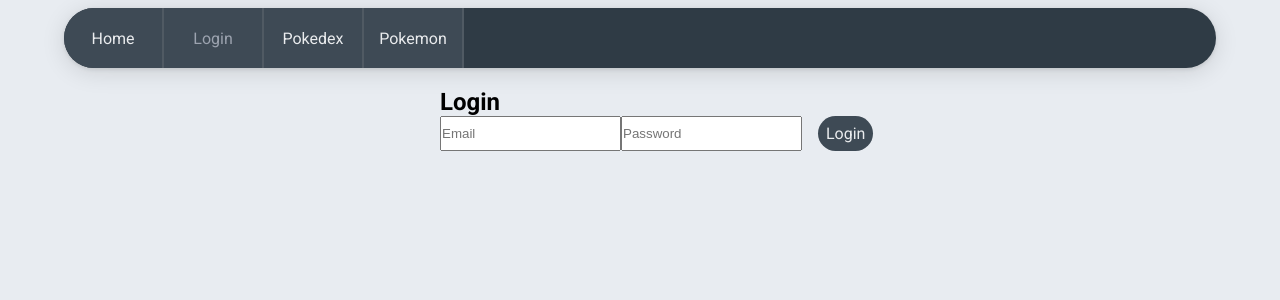
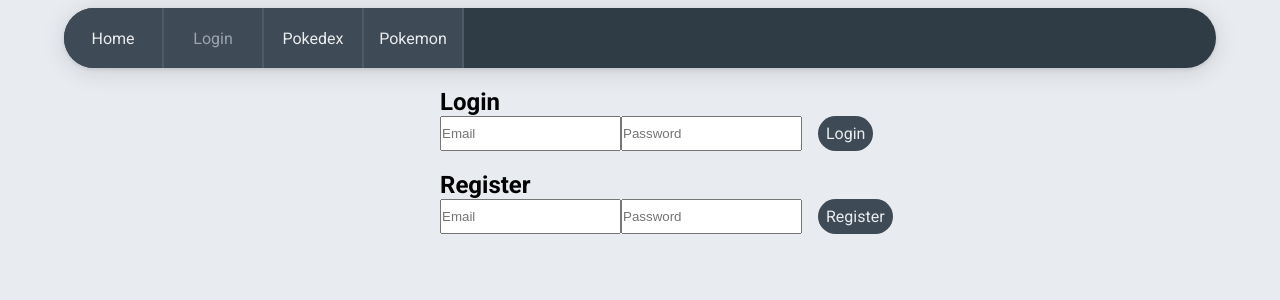
Before and after one commit to VictorMo101/AdvJSExam, a Vue app: page /login in a window 1280 px wide. Shown: the top 300 px of the page. Built offline with nearby package versions, Linux system fonts and the light colour scheme; no server answers.

Commit message:
register function

```diff
--- a/src/composables/useAuth.js
+++ b/src/composables/useAuth.js
@@ -1,6 +1,6 @@
 import { ref, computed } from 'vue'
 import { firebaseApp } from './firebase.js'
-import { onAuthStateChanged, signInWithEmailAndPassword, signOut, getAuth } from 'firebase/auth'
+import { createUserWithEmailAndPassword, onAuthStateChanged, signInWithEmailAndPassword, signOut, getAuth } from 'firebase/auth'
 
 const auth = getAuth(firebaseApp)
 
@@ -49,6 +49,20 @@ const logout = async (routerInstance) => {
     }
 }
 
+const register = async (regEmail, regPassword) => {
+    loading.value = true
+    authError.value = null
+    try {
+        await createUserWithEmailAndPassword(auth, regEmail, regPassword)
+    }
+    catch(error) {
+        authError.value = error.message
+    }
+    finally {
+        loading.value = false
+    }
+}
+
 export function useAuth() {
     return {
         currentUser,
@@ -56,5 +70,7 @@ export function useAuth() {
         authError,
         loading,
         login,
-        logout }
+        logout,
+        register
+    }
 }
--- a/src/views/LoginView.vue
+++ b/src/views/LoginView.vue
@@ -2,7 +2,7 @@
 import { ref } from 'vue';
 import { useAuth } from '../composables/useAuth';
 
-const { login, authError, loading, isLoggedIn, currentUser } = useAuth();
+const { register, login, authError, loading, isLoggedIn, currentUser } = useAuth();
 
 const email = ref('');
 const password = ref('');
@@ -11,10 +11,17 @@ const loginUser = () => {
     login(email.value, password.value);
 }
 
+const regEmail = ref('');
+const regPassword = ref('');
+
+const registerUser = () => {
+    register(regEmail.value, regPassword.value);
+}
+
 </script>
 
 <template>
-    <div class="login-view">
+    <div class="login-view" v-if="!isLoggedIn">
         <h2>Login</h2>
         <form @submit.prevent="loginUser">
             <input type="email" v-model="email" placeholder="Email" required />
@@ -24,10 +31,22 @@ const loginUser = () => {
         <div class="error" v-if="authError">
             {{ authError }}
         </div>
-        <div v-if="isLoggedIn"> <!-- ((Only)) Shows the user ur logged in, also useful for switching states -->
-            Logged in as: {{ currentUser?.email }}
+    </div>
+
+    <div v-if="!isLoggedIn" class="register-view">
+        <h2>Register</h2>
+        <form @submit.prevent="registerUser">
+            <input type="email" v-model="regEmail" placeholder="Email" required />
+            <input type="password" v-model="regPassword" placeholder="Password" required />
+            <button type="submit" :disabled="loading">Register</button>
+        </form>
+        <div class="error" v-if="authError">
+            {{ authError }}
         </div>
+    </div>
 
+    <div class="loggedIn" v-if="isLoggedIn"> <!-- ((Only)) Shows the user ur logged in, also useful for switching states -->
+            Hello there! <strong>{{ currentUser?.email }}</strong>, it's poking time
     </div>
 </template>
 
@@ -35,6 +54,17 @@ const loginUser = () => {
 .login-view {
     max-width: 400px;
     margin: 20px auto;
+}
+
+.register-view {
+    max-width: 400px;
+    margin: 20px auto;
+}
+
+.loggedIn {
+    max-width: 400px;
+    margin: 20px auto;
+    font-size: 1.2rem;
 }
 
 .error {
```
